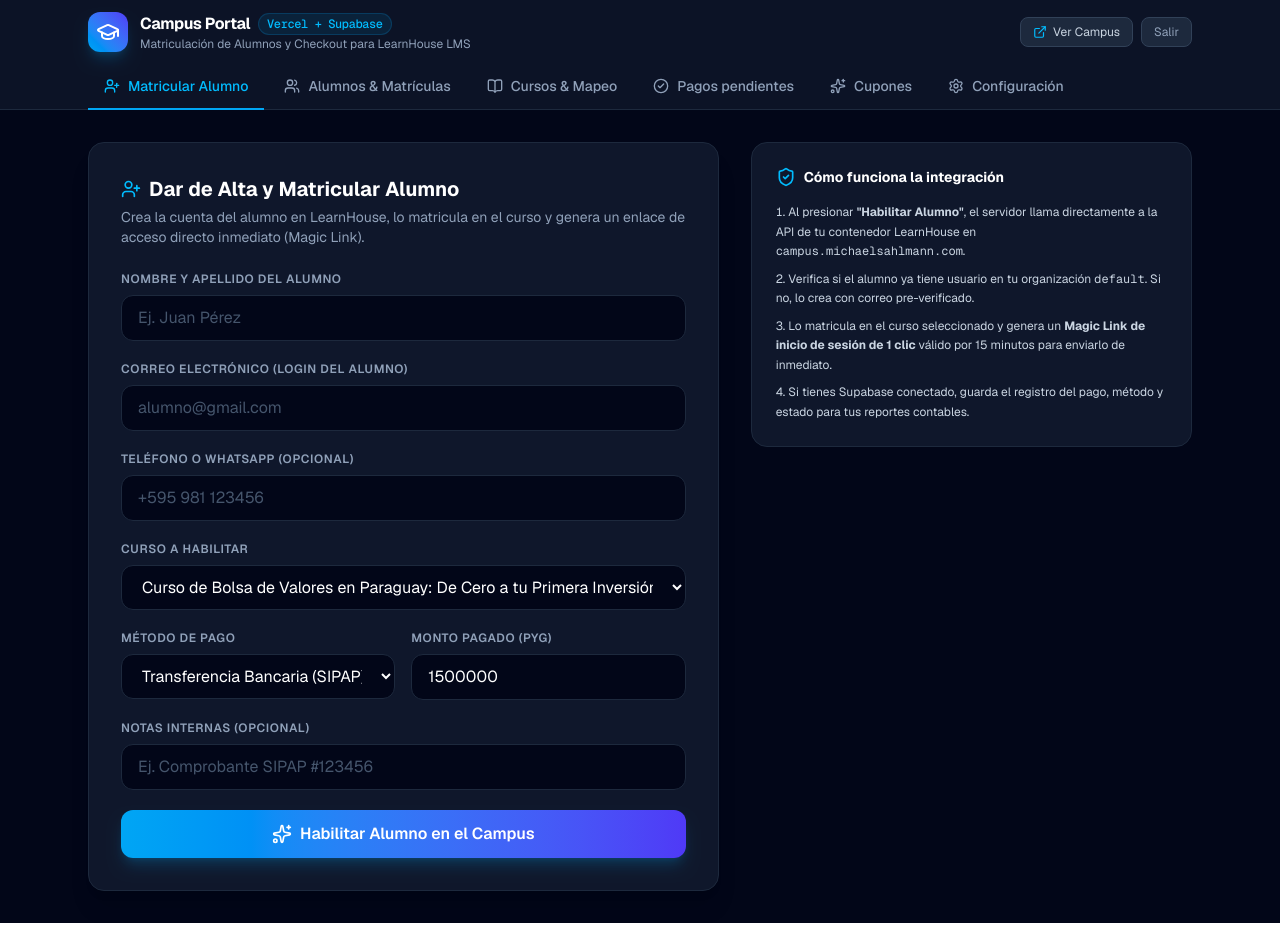
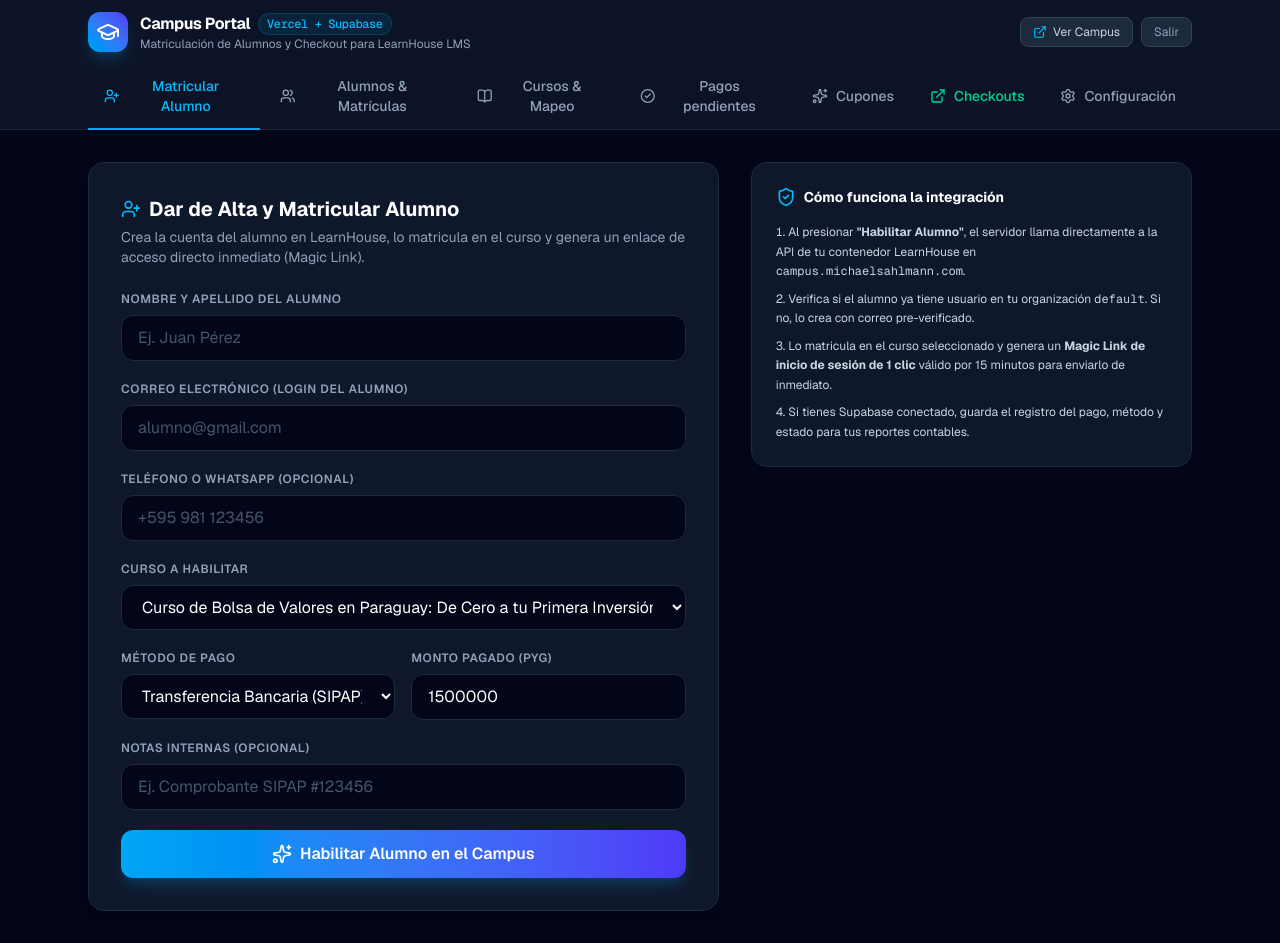
Before and after one commit to michaelsahlmann/campus-enrollment, a Next.js app: page / in a window 1280 px wide. Built offline with nearby package versions, Linux system fonts and the light colour scheme.

Commit message:
feat: link checkout manager from dashboard

```diff
--- a/src/app/page.tsx
+++ b/src/app/page.tsx
@@ -339,6 +339,9 @@
           <button onClick={() => setActiveTab("coupons")} className={`flex items-center gap-2 px-4 py-3 text-sm font-medium border-b-2 transition ${activeTab === "coupons" ? "border-sky-500 text-sky-400" : "border-transparent text-slate-400 hover:text-slate-200"}`}>
             <Sparkles className="w-4 h-4" /> Cupones
           </button>
+          <a href="/checkouts" className="flex items-center gap-2 px-4 py-3 text-sm font-medium border-b-2 border-transparent text-emerald-400 hover:text-emerald-300 hover:border-emerald-500 transition">
+            <ExternalLink className="w-4 h-4" /> Checkouts
+          </a>
           <button
             onClick={() => setActiveTab("config")}
             className={`flex items-center gap-2 px-4 py-3 text-sm font-medium border-b-2 transition ${
```
